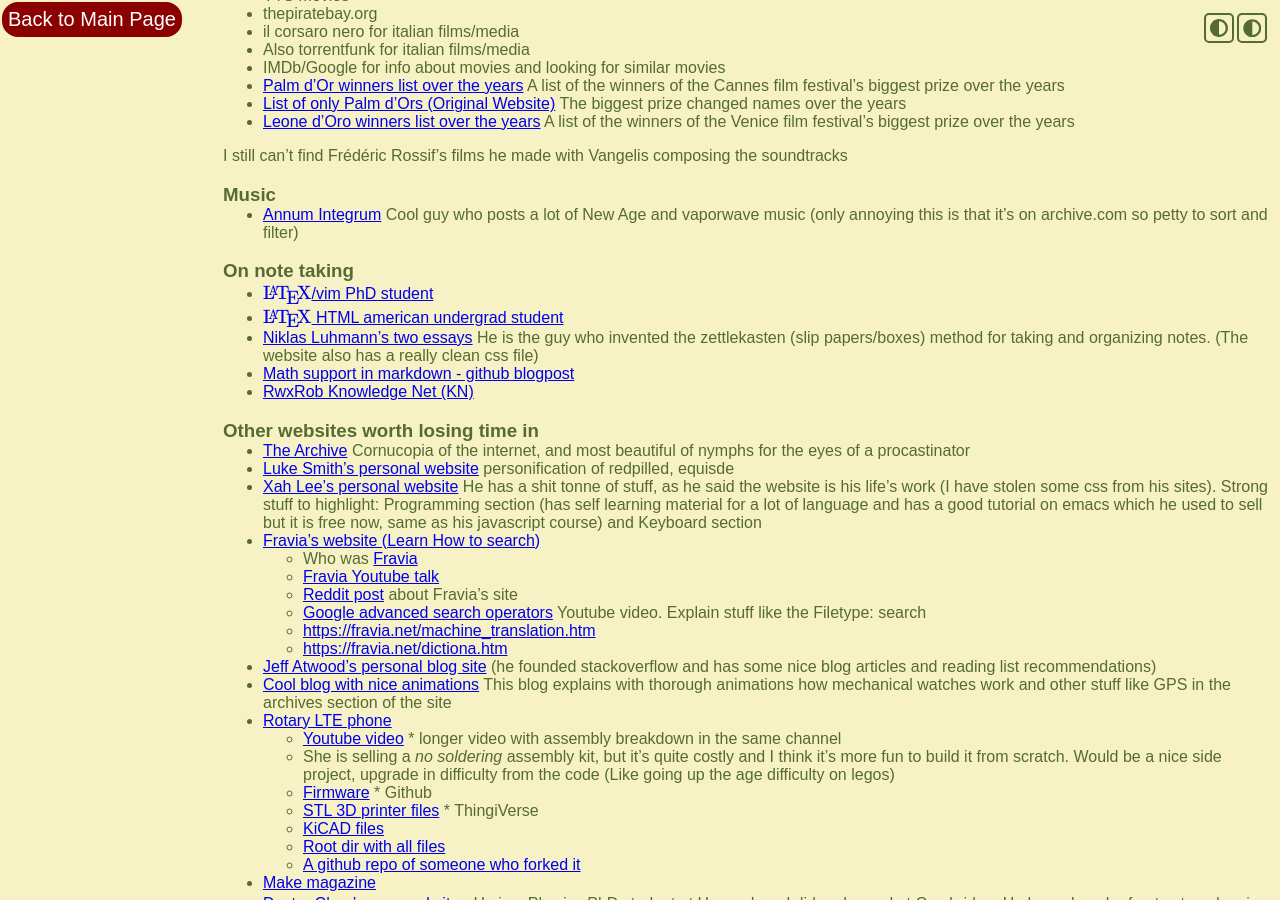
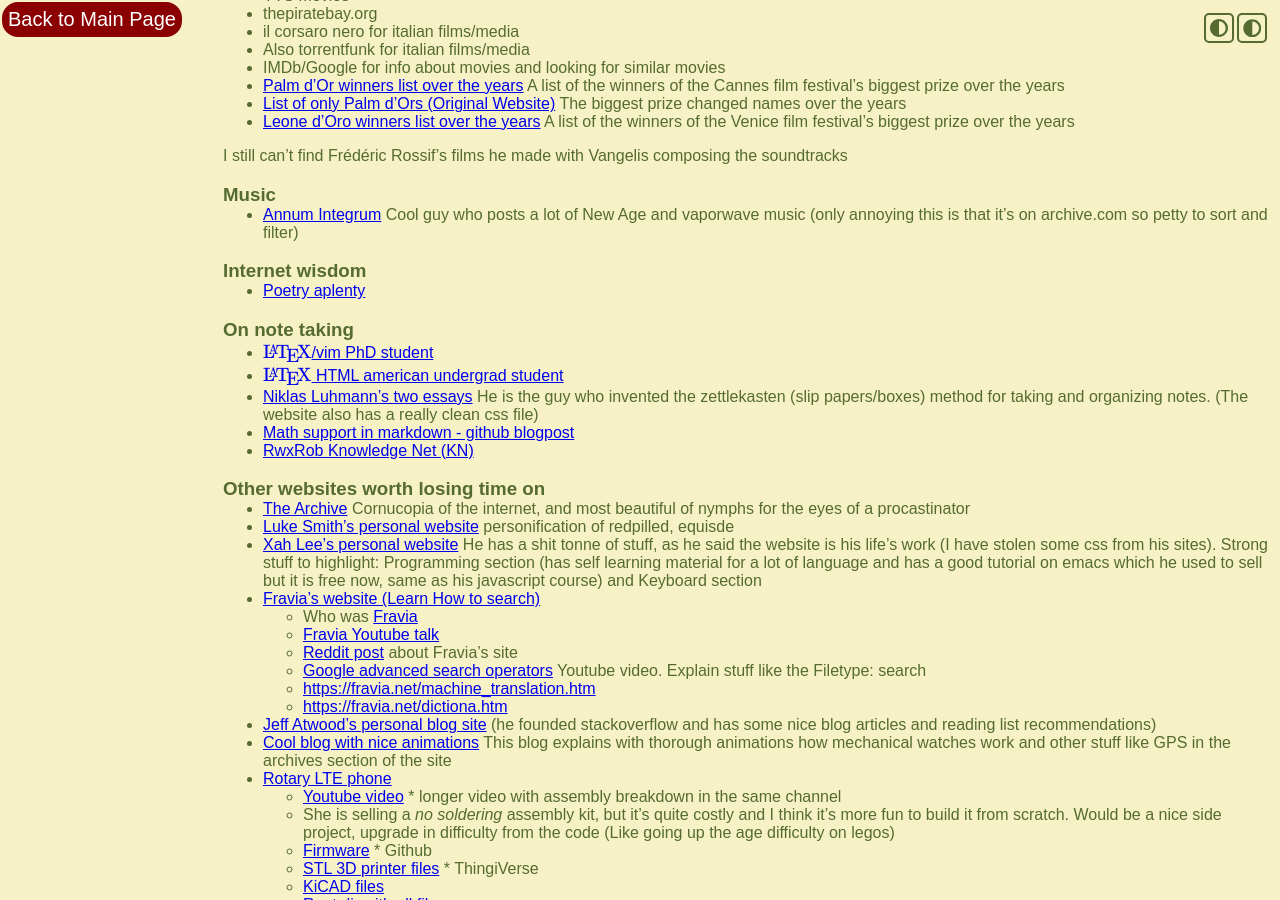
Before and after one commit to GiulianoPalazzi/giulianopalazzi.github.io, a Jekyll site: the page built from resources/cool_resources.md, in a window 1280 px wide and 900 px high, scrolled down 1492 px. Built offline with Jekyll 4.4.1, drawn with Linux system fonts in a browser that asks for light colours; nearby versions of some CDN libraries.

Commit message:
added internet wisdom section in resources and updated the resources used by this site page

```diff
--- a/resources/cool_resources.md
+++ b/resources/cool_resources.md
@@ -63,6 +63,10 @@
 
 * <a href='https://archive.org/search.php?query=creator%3A"Annum+Integrum"' target="_blank">Annum Integrum</a> Cool guy who posts a lot of New Age and vaporwave music (only annoying this is that it's on archive.com so petty to sort and filter)
 
+### Internet wisdom ###
+
+* [Poetry aplenty](https://en.wikipedia.org/wiki/Rhyming_slang){:target="\_blank"}
+
 ### On note taking
 
 * [$\LaTeX$/vim PhD student](https://castel.dev/post/lecture-notes-1/){:target="\_blank"}
@@ -71,7 +75,7 @@
 * [Math support in markdown - github blogpost](https://github.blog/2022-05-19-math-support-in-markdown/){:target="\_blank"}
 * [RwxRob Knowledge Net (KN)](https://gitlab.com/rwx.gg/kn/README){:target="\_blank"}
 
-### Other websites worth losing time in
+### Other websites worth losing time on
 
 * <a href="https://archive.org/" target="_blank">The Archive</a> Cornucopia of the internet, and most beautiful of nymphs for the eyes of a procastinator
 * <a href="https://lukesmith.xyz/" target="_blank">Luke Smith's personal website</a> personification of redpilled, equisde
@@ -137,8 +141,6 @@
 * [Real-time $\LaTeX$ using (Neo)Vim, VimTex, and snippets](https://www.ejmastnak.com/tutorials/vim-latex/intro.html){:target="\_blank"}
 	* [Original reddit post](https://www.reddit.com/r/LaTeX/comments/tr9z8y/tutorial_series_realtime_latex_lecture_notes/){:target="\_blank"}
 
-
-
 #### Plugins
 
 * [Lightspeed](https://github.com/ggandor/lightspeed.nvim){:target="\_blank"}
```
Also changed, not shown: resources/used_this_website.md (+2 -1 lines).
